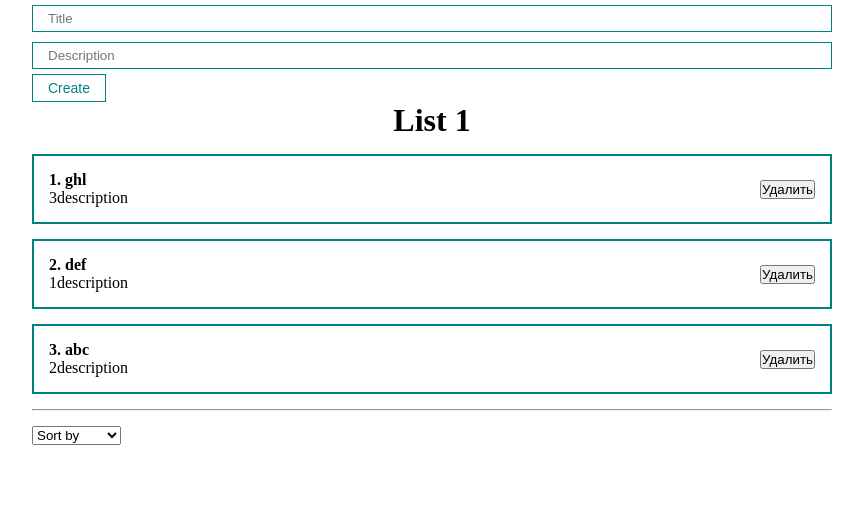
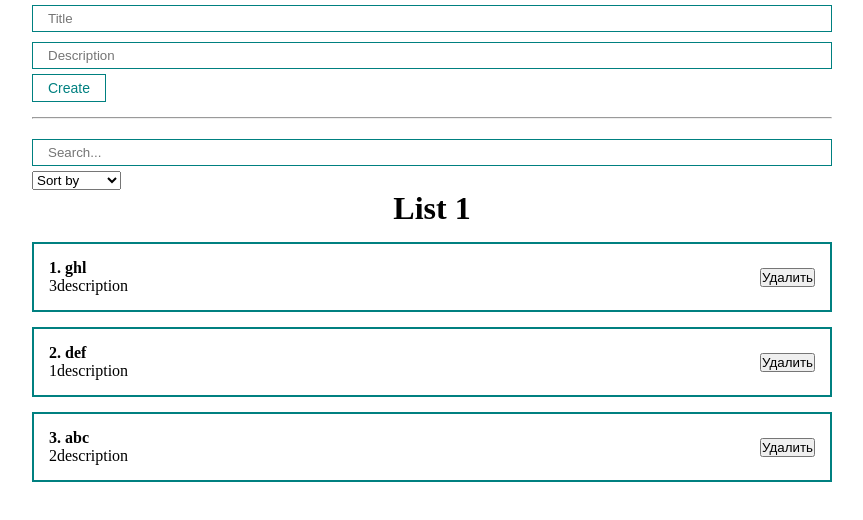
Before and after one commit to Dmitry27Zh/react-fund-course, a React (Create React App) app: page / in a window 1280 px wide. Shown: the top 520 px of the page, without its empty margins (208-1071 px from the left). Built offline with nearby package versions, Linux system fonts and the light colour scheme.

Commit message:
Add search MyInput

```diff
--- a/src/App.js
+++ b/src/App.js
@@ -3,6 +3,7 @@ import './styles/App.css'
 import PostsList from './component/PostsList'
 import PostForm from './component/PostForm'
 import MySelect from './component/UI/select/MySelect'
+import MyInput from './component/UI/input/MyInput'
 
 function App() {
   const [posts, setPosts] = useState([
@@ -11,6 +12,7 @@ function App() {
     { id: 3, title: 'abc', body: '2description' },
   ])
   const [selectedSort, setSelectedSort] = useState('')
+  const [searchQuery, setSearchQuery] = useState('')
   const addNewPost = (newPost) => {
     setPosts([...posts, newPost])
   }
@@ -25,9 +27,9 @@ function App() {
   return (
     <div className="App">
       <PostForm addNewPost={addNewPost} />
-      {posts.length === 0 ? 'No posts...' : <PostsList posts={posts} title="List 1" removePost={removePost} />}
       <hr style={{ margin: '15px 0' }} />
       <div>
+        <MyInput placeholder="Search..." value={searchQuery} onChange={(event) => setSearchQuery(event.target.value)} />
         <MySelect
           defaultValue="Sort by"
           options={[
@@ -38,6 +40,7 @@ function App() {
           onChange={sortPosts}
         />
       </div>
+      {posts.length === 0 ? 'No posts...' : <PostsList posts={posts} title="List 1" removePost={removePost} />}
     </div>
   )
 }
```
